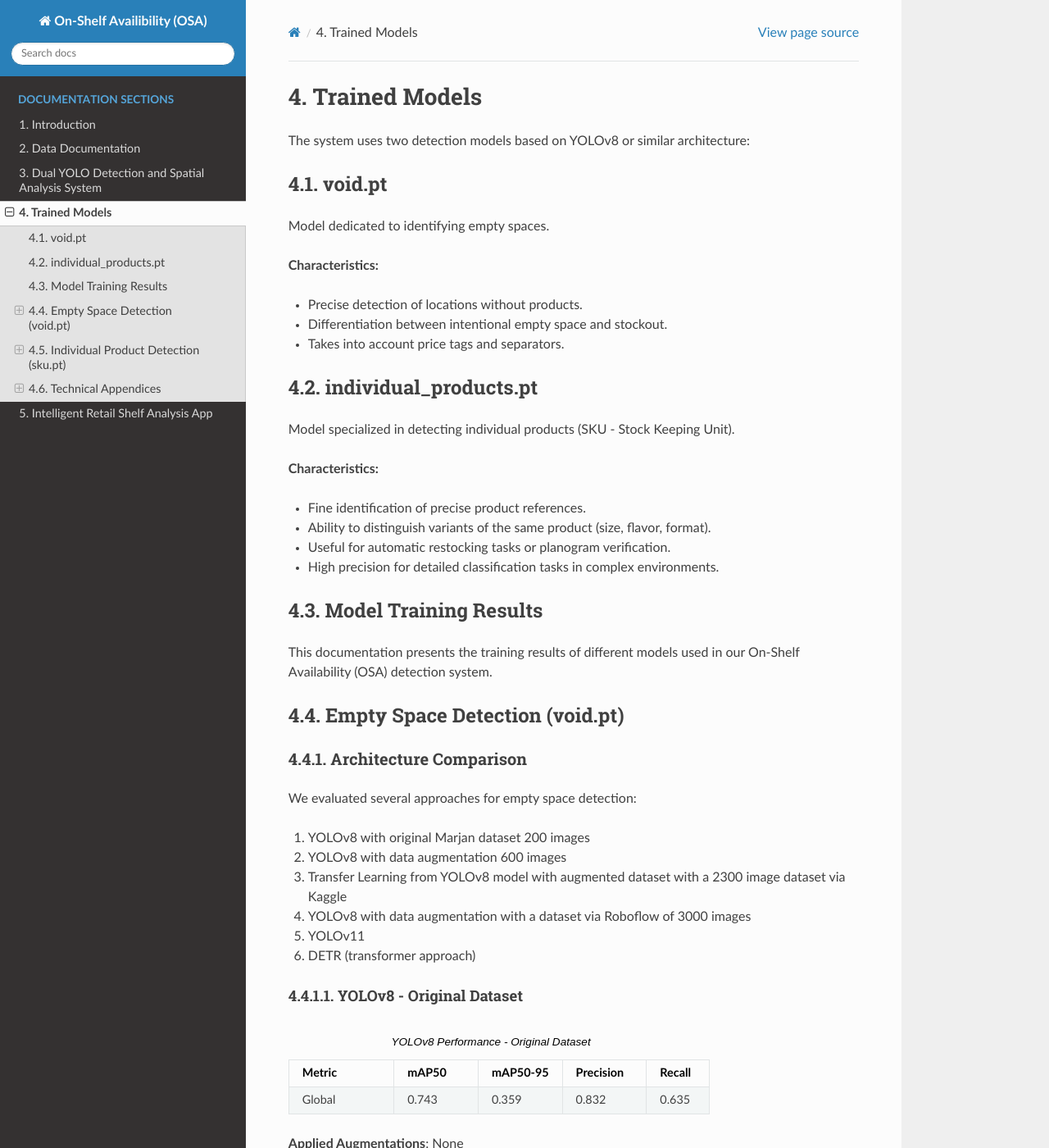
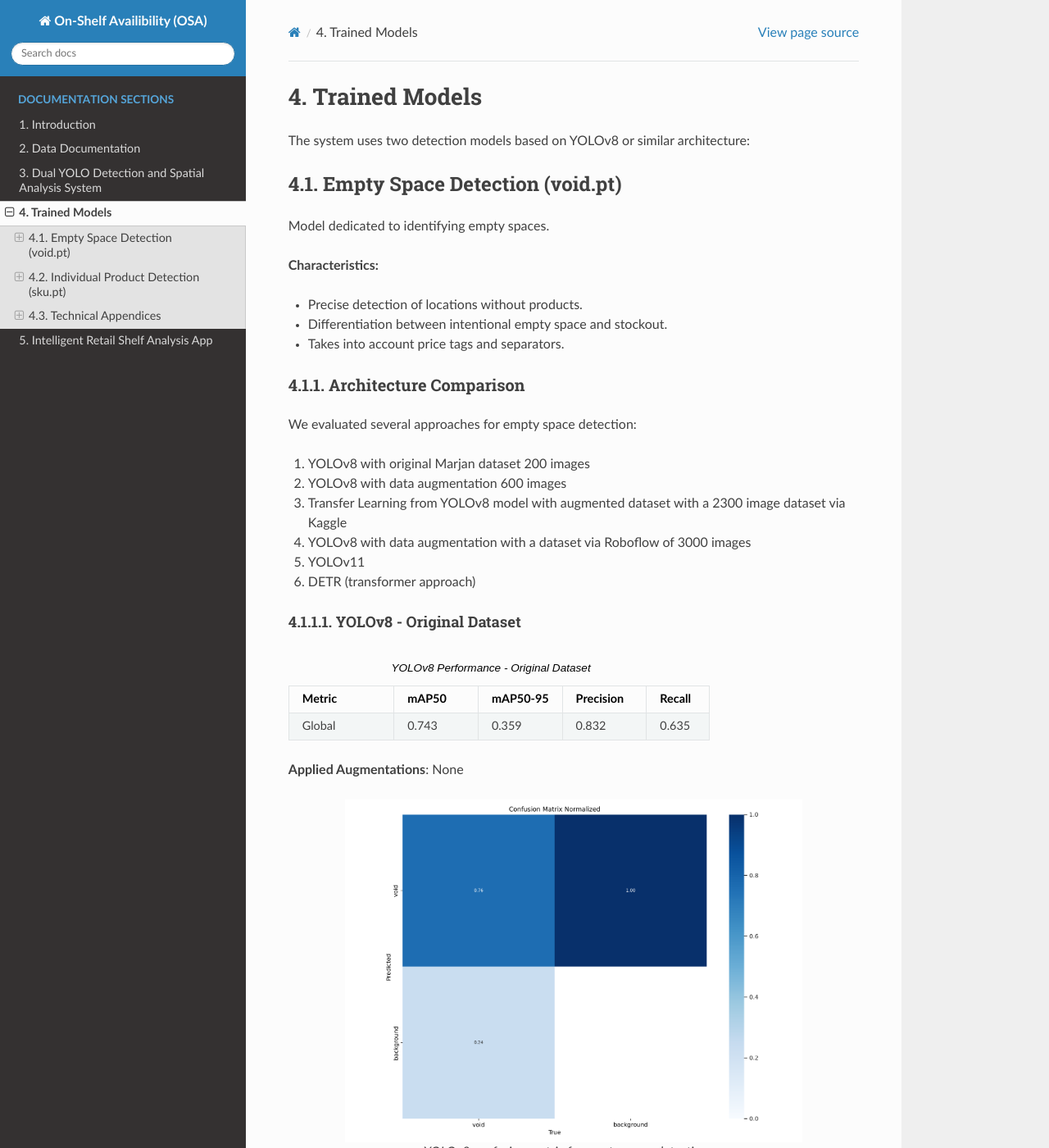
Before and after one commit to Amine-te/OSA_app, a Sphinx documentation site: the page built from docs/source/models.rst, in a window 1280 px wide and 1400 px high. Shown: the whole window at 82% size. Built offline with Sphinx 7.4.7 and the Read the Docs theme 3.1.0, drawn with Linux system fonts in a browser that asks for light colours; some of the changed text lies outside the part shown.

Commit message:
update source

```diff
--- a/docs/source/models.rst
+++ b/docs/source/models.rst
@@ -14,30 +14,6 @@
 - Precise detection of locations without products.
 - Differentiation between intentional empty space and stockout.
 - Takes into account price tags and separators.
-
-individual_products.pt
-======================
-
-Model specialized in detecting individual products (SKU - Stock Keeping Unit).
-
-**Characteristics:**
-
-- Fine identification of precise product references.
-- Ability to distinguish variants of the same product (size, flavor, format).
-- Useful for automatic restocking tasks or planogram verification.
-- High precision for detailed classification tasks in complex environments.
-
-Model Training Results
-====================================
-
-This documentation presents the training results of different models used in our On-Shelf Availability (OSA) detection system.
-
-.. contents:: Table of Contents
-   :depth: 3
-   :local:
-
-Empty Space Detection (void.pt)
-===============================
 
 Architecture Comparison
 -----------------------
@@ -363,6 +339,15 @@
 Individual Product Detection (sku.pt)
 =====================================
 
+Model specialized in detecting individual products (SKU - Stock Keeping Unit).
+
+**Characteristics:**
+
+- Fine identification of precise product references.
+- Ability to distinguish variants of the same product (size, flavor, format).
+- Useful for automatic restocking tasks or planogram verification.
+- High precision for detailed classification tasks in complex environments.
+
 10k Images Dataset
 ------------------
 
```
Also changed, not shown: other parts of docs/source/models.rst (+2 -2 lines).
